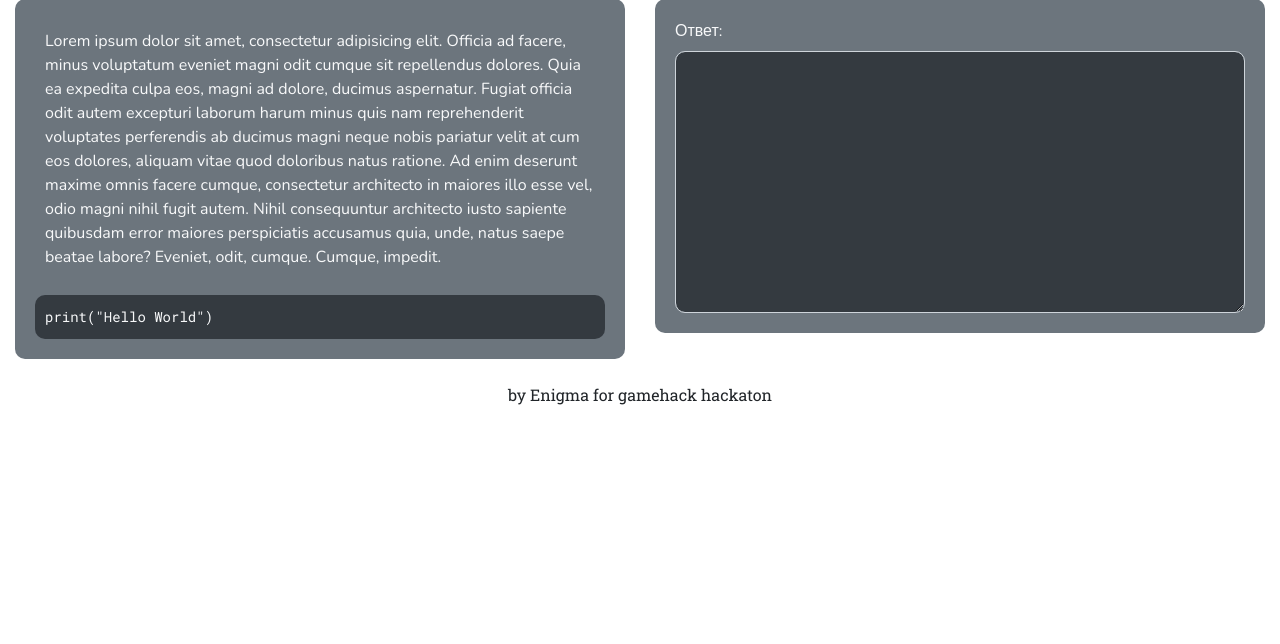
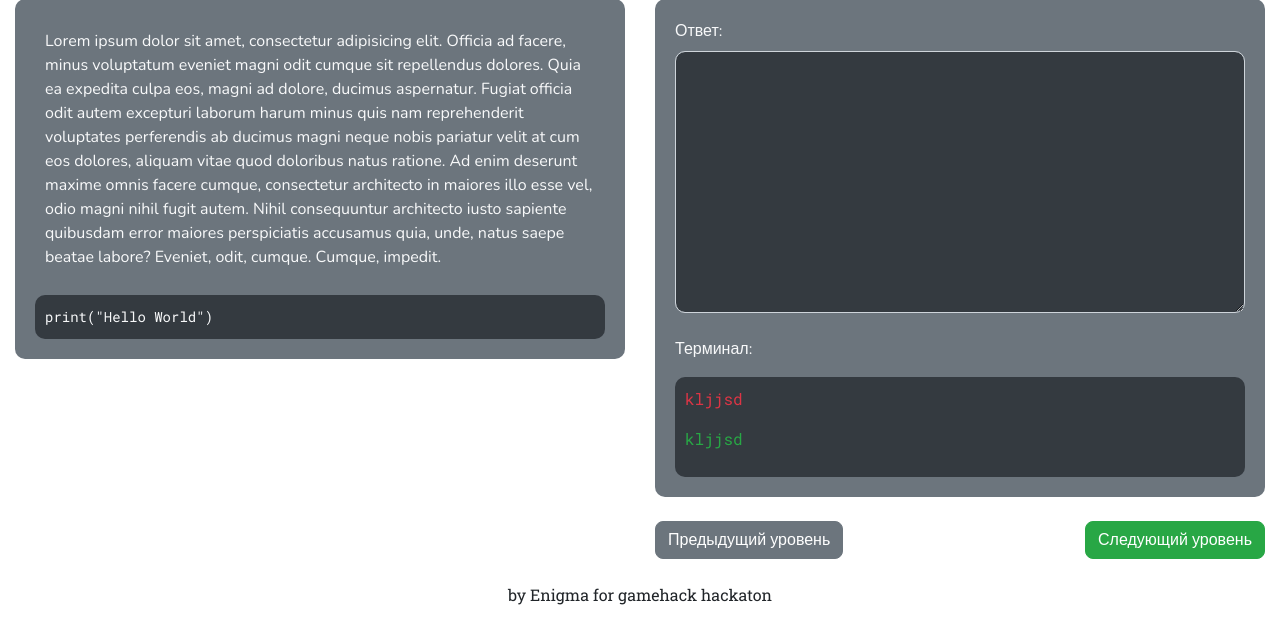
Before and after one commit to trmasha2002/gamehack, a Flask app: template app/templates/game.html in a window 1280 px wide. Shown: the part 81-725 px from the top of the page. Run offline with Flask 2, Linux system fonts and the light colour scheme; the template is opened without the code that fills it, so the values that code supplies are empty; some libraries are stand-ins or nearby versions.

Commit message:
add templates

```diff
--- a/app/templates/css/master.css
+++ b/app/templates/css/master.css
@@ -2,9 +2,11 @@
 body {
   font-family: 'Nunito', sans-serif;
 }
-code, textarea {
+code, textarea, .terminal {
   font-family: 'Roboto Mono', serif !important;
-  color: #565656 !important;
+}
+input {
+  border-radius: 8px !important;
 }
 footer {
   font-family: 'Roboto Slab', serif !important;
@@ -13,7 +15,7 @@ footer {
   padding: 20px;
   border-radius: 10px;
 }
-.examples, .text, textarea {
+.examples, .text, .terminal, textarea {
   padding: 10px !important;
   border-radius: 10px !important;
 }
--- a/app/templates/game.html
+++ b/app/templates/game.html
@@ -50,6 +50,17 @@
             <div class="solution bg-secondary">
               <label for="Textarea" class="text-light">Ответ:</label>
               <textarea class="form-control bg-dark text-light" id="Textarea" rows="10"></textarea>
+              <br>
+              <p class="text-light">Терминал:</p>
+              <div class="terminal bg-dark">
+                <p class="text-danger">kljjsd</p>
+                <p class="text-success">kljjsd</p>
+              </div>
+            </div>
+            <br>
+            <div class="d-flex justify-content-between">
+              <input class="btn btn-secondary" type="button" value="Предыдущий уровень">
+              <input class="btn btn-success" type="button" value="Следующий уровень">
             </div>
           </div>
         </div>
```
